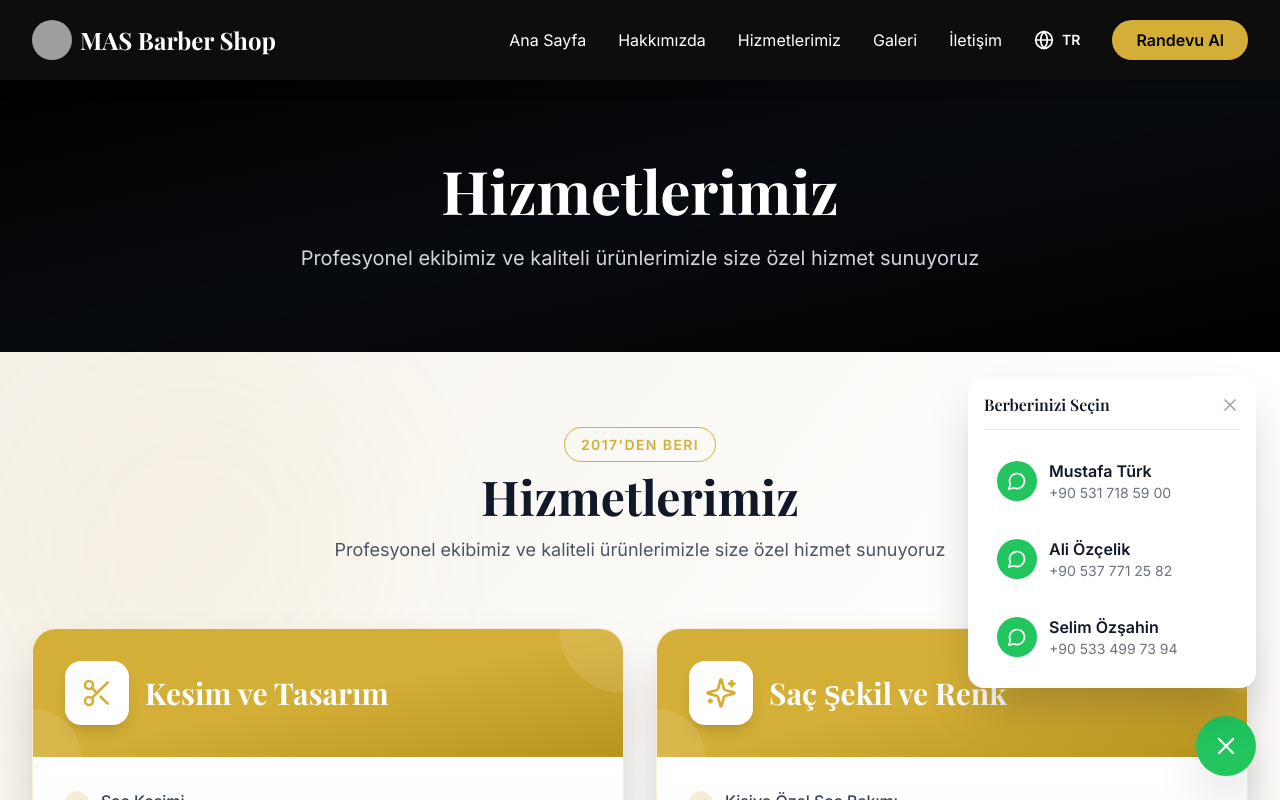
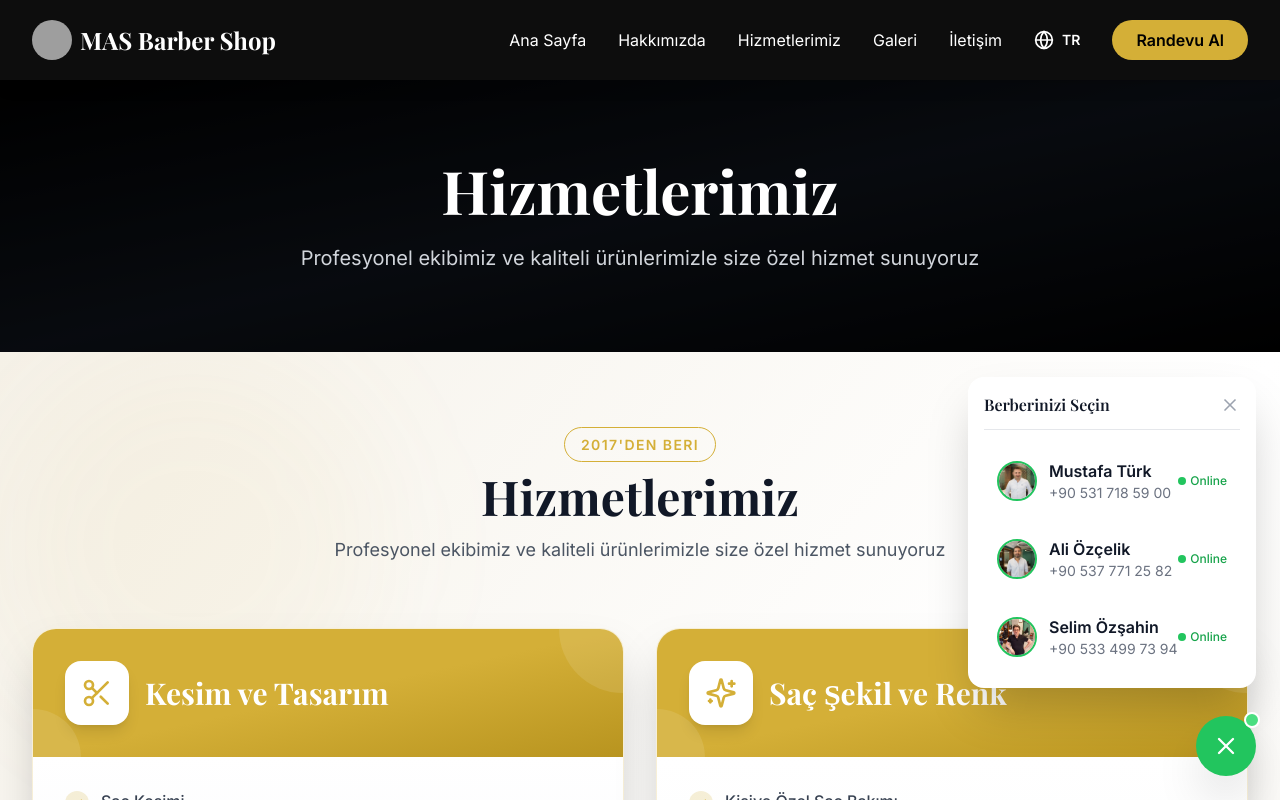
Before and after one commit to yxm011/mas-berber, a React (Vite) app: page /hizmetlerimiz in a window 1280 px wide. Both pictures are taken after a click on the button "WhatsApp ile iletişime geç". Shown: the top 800 px of the page. Built offline with nearby package versions, Linux system fonts and the light colour scheme; grey boxes are pictures that could not be loaded.

Commit message:
Remove redundant WhatsApp buttons from Services page, add online/offline status to hover WhatsApp button with barber profile images and dynamic border colors

```diff
--- a/src/components/WhatsAppButton.jsx
+++ b/src/components/WhatsAppButton.jsx
@@ -1,24 +1,47 @@
-import { useState } from 'react';
+import { useState, useEffect } from 'react';
 import { MessageCircle, X } from 'lucide-react';
 
 const WhatsAppButton = () => {
   const [isOpen, setIsOpen] = useState(false);
+  const [isOnline, setIsOnline] = useState(false);
+
+  // Check if current time is within work hours (09:00 - 20:00)
+  const checkWorkHours = () => {
+    const now = new Date();
+    const hours = now.getHours();
+    return hours >= 9 && hours < 20;
+  };
+
+  // Update online status
+  useEffect(() => {
+    setIsOnline(checkWorkHours());
+
+    // Update status every minute
+    const interval = setInterval(() => {
+      setIsOnline(checkWorkHours());
+    }, 60000);
+
+    return () => clearInterval(interval);
+  }, []);
 
   const barbers = [
     {
       name: 'Mustafa Türk',
       phone: '905317185900',
       displayPhone: '+90 531 718 59 00',
+      photo: '/mas-barber-berber-shop-mustafa-turk.webp'
     },
     {
       name: 'Ali Özçelik',
       phone: '905377712582',
       displayPhone: '+90 537 771 25 82',
+      photo: '/mas-barber-berber-shop-ali-ozcelik.webp'
     },
     {
       name: 'Selim Özşahin',
       phone: '905334997394',
       displayPhone: '+90 533 499 73 94',
+      photo: '/mas-barber-berber-shop-selim-ozsahin.webp'
     },
   ];
 
@@ -51,15 +74,29 @@ const WhatsAppButton = () => {
                 onClick={() => handleBarberClick(barber.phone)}
                 className="w-full text-left p-3 rounded-lg hover:bg-green-50 transition-all group border border-transparent hover:border-green-500"
               >
+                <div className="flex items-center justify-between">
                   <div className="flex items-center space-x-3">
-                  <div className="w-10 h-10 bg-green-500 rounded-full flex items-center justify-center flex-shrink-0 group-hover:scale-110 transition-transform">
-                    <MessageCircle size={20} className="text-white" />
+                    <div className={`w-10 h-10 rounded-full flex-shrink-0 group-hover:scale-110 transition-transform overflow-hidden border-2 ${
+                      isOnline ? 'border-green-500' : 'border-gray-400'
+                    }`}>
+                      <img
+                        src={barber.photo}
+                        alt={barber.name}
+                        className="w-full h-full object-cover"
+                      />
                     </div>
                     <div>
                       <div className="font-semibold text-gray-900 group-hover:text-green-600 transition-colors">
                         {barber.name}
                       </div>
                       <div className="text-sm text-gray-500">{barber.displayPhone}</div>
+                    </div>
+                  </div>
+                  <div className="flex items-center space-x-1">
+                    <div className={`w-2 h-2 rounded-full ${isOnline ? 'bg-green-500' : 'bg-gray-400'}`}></div>
+                    <span className={`text-xs font-medium ${isOnline ? 'text-green-600' : 'text-gray-500'}`}>
+                      {isOnline ? 'Online' : 'Offline'}
+                    </span>
                   </div>
                 </div>
               </button>
@@ -69,6 +106,7 @@ const WhatsAppButton = () => {
       )}
 
       {/* Main Button */}
+      <div className="relative">
         <button
           onClick={() => setIsOpen(!isOpen)}
           className={`bg-green-500 text-white p-4 rounded-full shadow-2xl hover:bg-green-600 transition-all hover:scale-110 ${
@@ -78,6 +116,11 @@ const WhatsAppButton = () => {
         >
           {isOpen ? <X size={28} /> : <MessageCircle size={28} />}
         </button>
+        {/* Online/Offline Indicator */}
+        <div className={`absolute -top-1 -right-1 w-4 h-4 rounded-full border-2 border-white ${
+          isOnline ? 'bg-green-400' : 'bg-gray-400'
+        }`}></div>
+      </div>
     </div>
   );
 };
--- a/src/pages/Services.jsx
+++ b/src/pages/Services.jsx
@@ -282,55 +282,9 @@ const Services = () => {
                 <span className="text-gold text-sm font-semibold tracking-widest uppercase border border-gold px-4 py-2 rounded-full">{t('common.since2017')}</span>
               </div>
               <h2 className="text-4xl md:text-5xl font-heading font-bold text-white mb-6">{t('nav.booking')}</h2>
-              <p className="text-xl text-gray-300 mb-8 max-w-2xl mx-auto">
+              <p className="text-xl text-gray-300 max-w-2xl mx-auto">
                 {t('services.contactText')}
               </p>
-
-              {/* WhatsApp Dropdown */}
-              <div className="relative inline-block barber-dropdown">
-                <button
-                  onClick={() => setShowBarberMenu(!showBarberMenu)}
-                  className="inline-flex items-center space-x-3 bg-green-500 text-white px-8 py-4 rounded-full font-semibold text-lg hover:bg-green-600 transition-all hover:scale-105 shadow-xl"
-                >
-                  <MessageCircle className="w-6 h-6" />
-                  <span>{t('services.contactButton')}</span>
-                </button>
-
-                {showBarberMenu && (
-                  <div className="absolute top-full left-1/2 transform -translate-x-1/2 mt-4 bg-white rounded-xl shadow-2xl p-4 w-80 z-[9999]">
-                    <h3 className="font-heading font-semibold text-gray-900 mb-3 text-center">{t('common.selectBarber')}</h3>
-                    <div className="space-y-2">
-                      {barbers.map((barber, index) => (
-                        <button
-                          key={index}
-                          onClick={() => handleBarberClick(barber.phone)}
-                          className="w-full text-left p-3 rounded-lg hover:bg-green-50 transition-all group border border-transparent hover:border-green-500"
-                        >
-                          <div className="flex items-center justify-between">
-                            <div className="flex items-center space-x-3">
-                              <div className="w-10 h-10 bg-green-500 rounded-full flex items-center justify-center flex-shrink-0 group-hover:scale-110 transition-transform">
-                                <MessageCircle size={20} className="text-white" />
-                              </div>
-                              <div>
-                                <div className="font-semibold text-gray-900 group-hover:text-green-600 transition-colors">
-                                  {barber.name}
-                                </div>
-                                <div className="text-sm text-gray-500">{barber.displayPhone}</div>
-                              </div>
-                            </div>
-                            <div className="flex items-center space-x-1">
-                              <div className={`w-2 h-2 rounded-full ${isOnline ? 'bg-green-500' : 'bg-gray-400'}`}></div>
-                              <span className={`text-xs font-medium ${isOnline ? 'text-green-600' : 'text-gray-500'}`}>
-                                {isOnline ? t('common.online') : t('common.offline')}
-                              </span>
-                            </div>
-                          </div>
-                        </button>
-                      ))}
-                    </div>
-                  </div>
-                )}
-              </div>
             </div>
           </div>
         </div>
```
Lines whose indentation alone changed are shown as unchanged.
